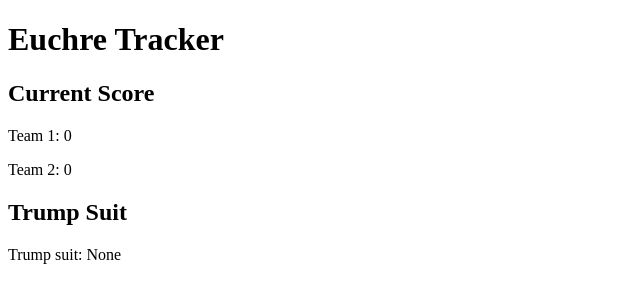
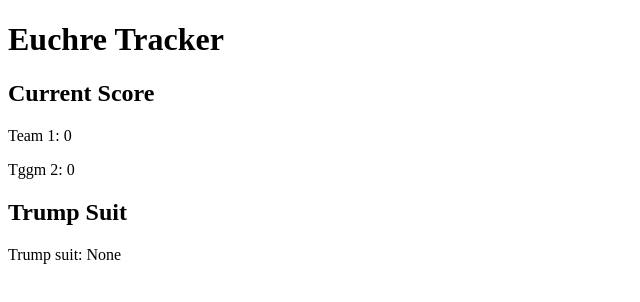
Before and after one commit to Patward22/euchre-counter, a website: page index.html in a window 1280 px wide. Shown: the full height of the page, 0-640 px from the left. Drawn offline with Linux system fonts and the light colour scheme.

Commit message:
changetest commit

```diff
--- a/index.html
+++ b/index.html
@@ -8,7 +8,7 @@
 
     <h2>Current Score</h2>
     <p>Team 1: <span id="team-1-score">0</span></p>
-    <p>Team 2: <span id="team-2-score">0</span></p>
+    <p>Tggm 2: <span id="team-2-score">0</span></p>
 
     <h2>Trump Suit</h2>
     <p>Trump suit: <span id="trump-suit">None</span></p>
```
